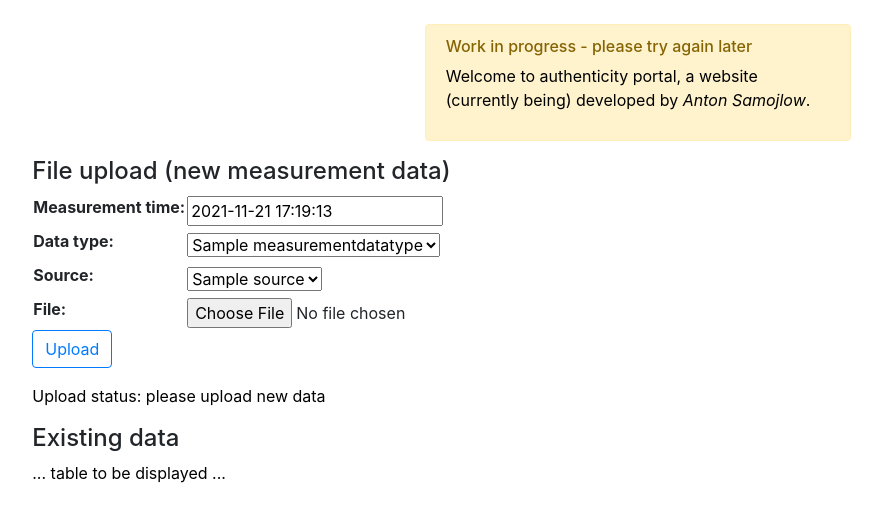
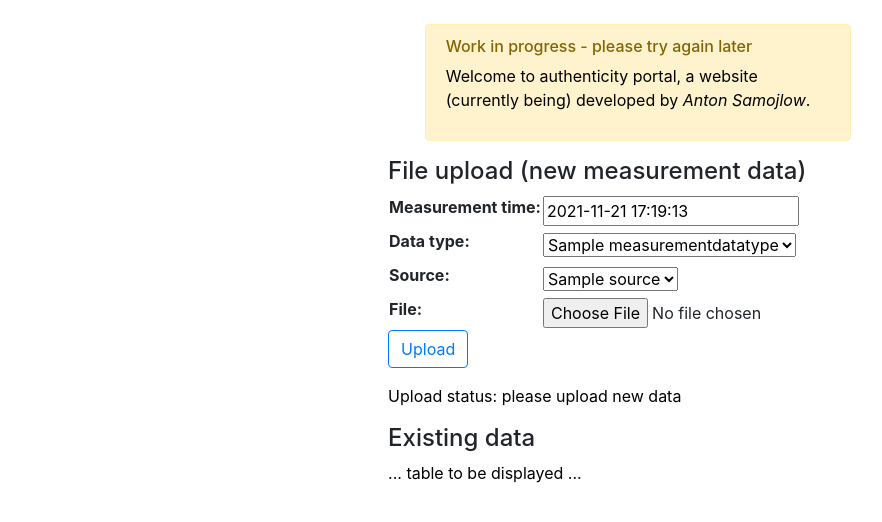
Before and after one commit to AntonSamojlow/authenticity-portal, a Django app: page /portal/measurements in a window 1280 px wide. Shown: the part 73-595 px from the top of the page, without its empty margins (2-884 px from the left). Run offline with Django 3.2, Linux system fonts and the light colour scheme; a user stored in the database is signed in; tables that the repository leaves empty hold one stand-in row (values such as "Sample post").

Commit message:
layout change

```diff
--- a/portalsite/portal/templates/measurements.html
+++ b/portalsite/portal/templates/measurements.html
@@ -1,7 +1,7 @@
 {% extends "base_generic.html" %}
 
 {% block content %}
-<div class="row">
+    <div>
         <h4>File upload (new measurement data)</h4>
 
         <div class="input-group mb-3">
@@ -17,8 +17,6 @@
         <div>
             <p>Upload status: {{ upload_status }}</p>
         </div>
-</div>
-<div class="row">
         <div>
             <h4>Existing data </h4>
             <p>... table to be displayed ...</p>
--- a/portalsite/templates/base_generic.html
+++ b/portalsite/templates/base_generic.html
@@ -56,7 +56,7 @@
 			<div class="col"></div>
 		</div>
 		<div class="row">
-			<div class="col"></div>
+			<div class="col-sm"></div>
 			<div class="col-sm-12 d-flex justify-content-center">
 				<div class="d-flex flex-column">
 					{% block content %}
```
Lines whose indentation alone changed are shown as unchanged.
